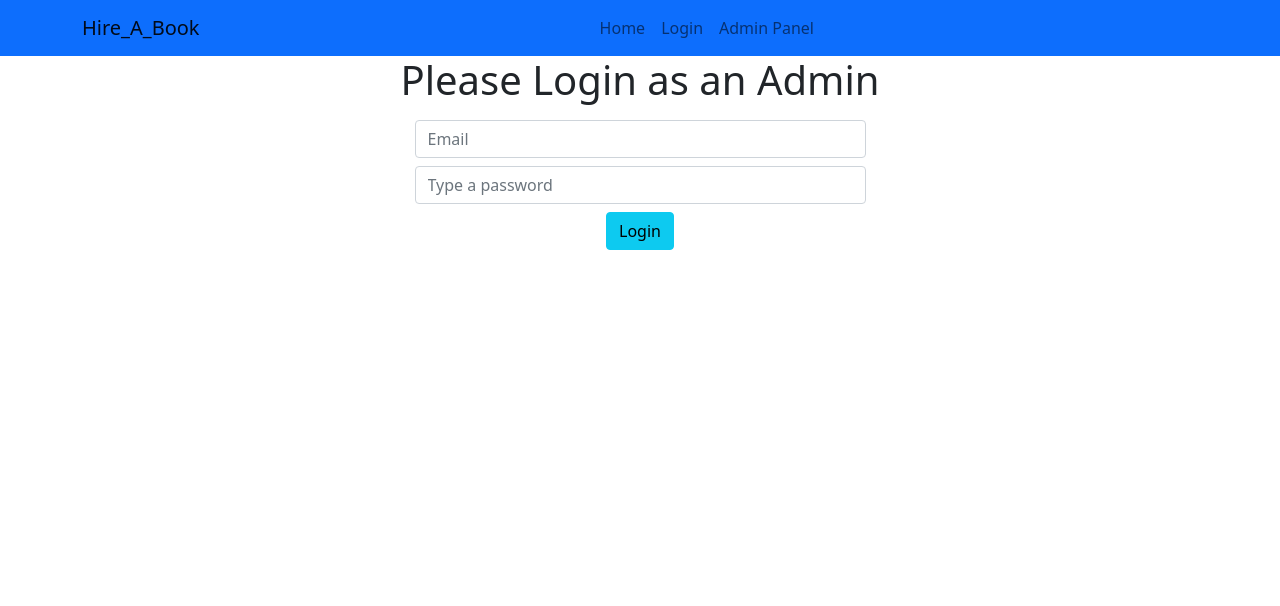
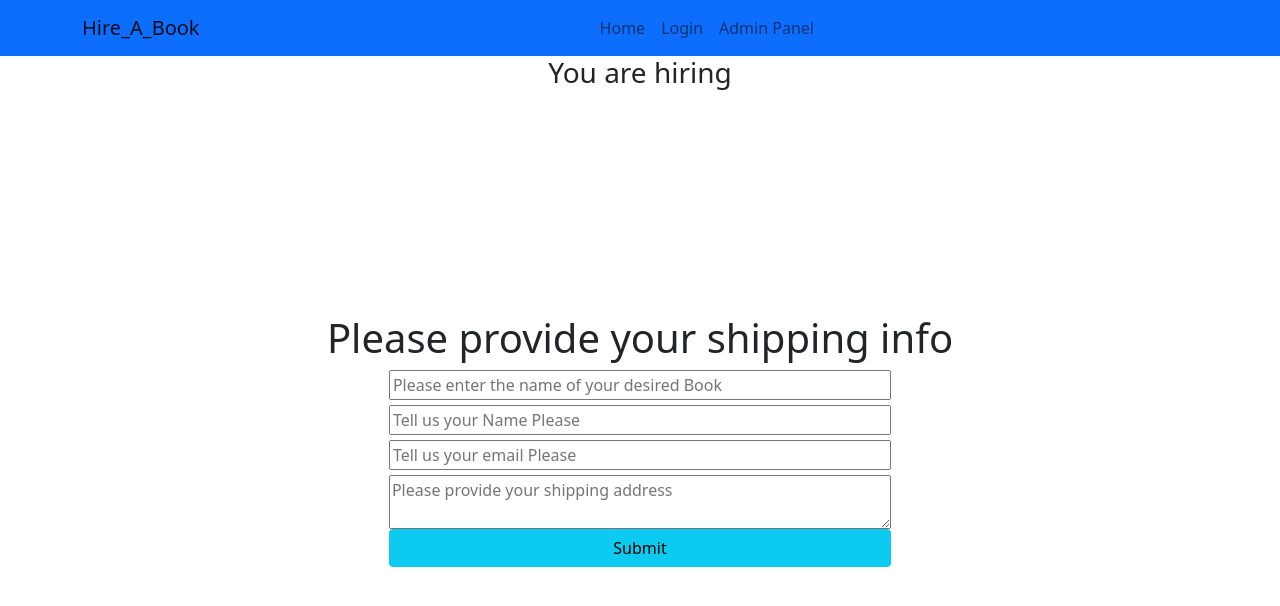
Before and after one commit to parvezaman/react-redux-project, a React (Create React App) app: page /hire/1 in a window 1280 px wide. Shown: the top 606 px of the page. Built offline with nearby package versions, Linux system fonts and the light colour scheme; no server answers.

Commit message:
shipping address sent to mongodb

```diff
--- a/package.json
+++ b/package.json
@@ -6,11 +6,13 @@
     "@testing-library/jest-dom": "^5.11.4",
     "@testing-library/react": "^11.1.0",
     "@testing-library/user-event": "^12.1.10",
+    "axios": "^0.24.0",
     "bootstrap": "^5.1.3",
     "firebase": "^8.6.8",
     "react": "^17.0.2",
     "react-bootstrap": "^2.0.3",
     "react-dom": "^17.0.2",
+    "react-hook-form": "^7.22.2",
     "react-redux": "^7.2.6",
     "react-router-dom": "5.2.0",
     "react-scripts": "4.0.3",
--- a/src/App.js
+++ b/src/App.js
@@ -7,6 +7,7 @@ import { ToastContainer } from 'react-toastify';
 import NotFound from './Pages/NotFound/NotFound';
 import NavigationBar from './Pages/Shared/NavigationBar/NavigationBar';
 import Login from './AdminPanel/Authentication/Login/Login';
+import HireThisBook from './Pages/HomePage/HireThisBook/HireThisBook';
 
 function App() {
   return (
@@ -23,8 +24,11 @@ function App() {
         <Route path='/admin'>
           <Admin />
         </Route>
-        <Route to="/login">
+        <Route path="/login">
           <Login />
+        </Route>
+        <Route path="/hire/:id">
+          <HireThisBook/>
         </Route>
         <Route path='*'>
           <NotFound />
--- /dev/null
+++ b/src/Pages/HomePage/HireThisBook/HireThisBook.css
@@ -0,0 +1,12 @@
+.address-form form{
+    display: flex;
+    flex-direction: column;
+    justify-content: center;
+    align-items: center;
+    margin-bottom: 15px;
+}
+
+.address-form input, textarea{
+    width: 45%;
+    margin-bottom: 5px;
+}
--- /dev/null
+++ b/src/Pages/HomePage/HireThisBook/HireThisBook.js
@@ -0,0 +1,69 @@
+import axios from 'axios';
+import React from 'react';
+import { useEffect } from 'react';
+import { useState } from 'react';
+import { Container } from 'react-bootstrap';
+import { useForm } from 'react-hook-form';
+import { useParams } from 'react-router-dom';
+import "./HireThisBook.css";
+
+const HireThisBook = () => {
+    const { id } = useParams();
+    console.log(id);
+    const { register, handleSubmit, reset } = useForm();
+
+    const [book, setBook] = useState({});
+    useEffect(() => {
+        fetch(`http://localhost:5000/allbooks/${id}`)
+            .then(res => res.json())
+            .then(data => setBook(data))
+    }, []);
+    const { title, writter, copyright, description, imageUrl } = book;
+
+    const onSubmit = data => {
+        console.log(data);
+
+        axios.post('http://localhost:5000/testshipping', data)
+        .then(res => {
+            console.log(res);
+
+            if(res.data.insertedId){
+                alert("Thank You!!! Your booking is Submitted!");
+                reset();
+            }
+        })
+    };
+
+    return (
+        <Container>
+            <div>
+                <h3>You are hiring <span className='text-success'>{book.title}</span></h3>
+            </div>
+            <div>
+                <br /><br />
+                <img src={imageUrl} alt="" />
+                <br />
+                <br />
+                <h5>{title}</h5>
+                <br />
+                <p>{description}</p>
+                <br />
+                <h3> {writter}</h3>
+                <br />
+                <p>{copyright}</p>
+            </div>
+            <div className='address-form'>
+                <h1>Please provide your shipping info</h1>
+                <form onSubmit={handleSubmit(onSubmit)}>
+                    <input {...register("bookName")} placeholder="Please enter the name of your desired Book" required />
+                    <input {...register("name")} placeholder="Tell us your Name Please" required />
+                    <input {...register("email")} placeholder="Tell us your email Please" required />
+                    <textarea {...register("address")} placeholder="Please provide your shipping address" required />
+                    <input className="btn btn-info" type="submit" />
+                </form>
+            </div>
+        </Container>
+    );
+};
+
+export default HireThisBook;
--- /dev/null
+++ b/src/Pages/HomePage/Home/Home.css
@@ -0,0 +1,3 @@
+.book-image{
+    width: 200px;
+}
--- a/src/Pages/HomePage/Home/Home.js
+++ b/src/Pages/HomePage/Home/Home.js
@@ -1,9 +1,52 @@
-import React from 'react';
+import React, { useEffect, useState } from 'react';
+import { Container } from 'react-bootstrap';
+import { useHistory } from 'react-router-dom';
+import "./Home.css";
 
 const Home = () => {
+    const [allBooks, setAllBooks] = useState([]);
+    const history = useHistory();
+    useEffect(()=>{
+        fetch('http://localhost:5000/allbooks')
+        .then(res => res.json())
+        .then(data => {
+            setAllBooks(data)
+            console.log(data)
+        })
+    },[]);
+
+    const handleHireThisBook = id =>{
+        const url = `/hire/${id}`;
+        history.push(url);
+    }
     return (
         <div>
             <h1>Welcome to the Home Page</h1>
+            <Container>
+                {
+                    allBooks.map(book => <div key={book._id} className='d-lg-flex justify-content-around align-items-center'>
+                        <div className='me-auto p-3'>
+                            <img className='book-image' src={book.imageUrl} alt="" />
+                        </div>
+                        <div className='me-auto p-3'>
+                            <hr />
+                            <h3>{book.title}</h3>
+                            <h6>{book.subTitle}</h6>
+                            <hr />
+
+                            <h2>{book.writter}</h2>
+
+                            <br />
+
+                            <p>{book.description}</p>
+
+                            <br />
+
+                            <button onClick={()=>handleHireThisBook(book._id)} className='btn btn-primary'>Hire this book</button>
+                        </div>
+                    </div>)
+                }
+            </Container>
         </div>
     );
 };
```
Also changed, not shown: 2 other files (tests, documents, lock files or other folders).
